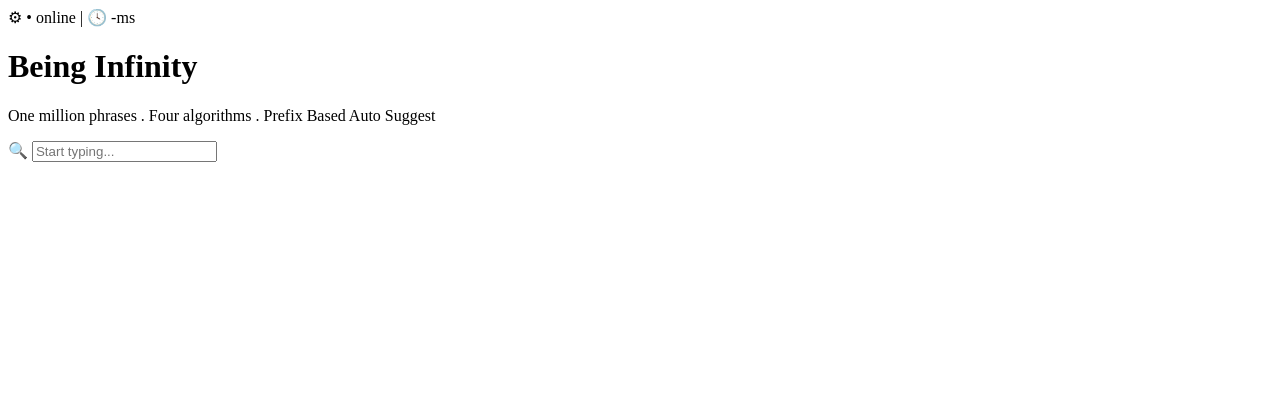
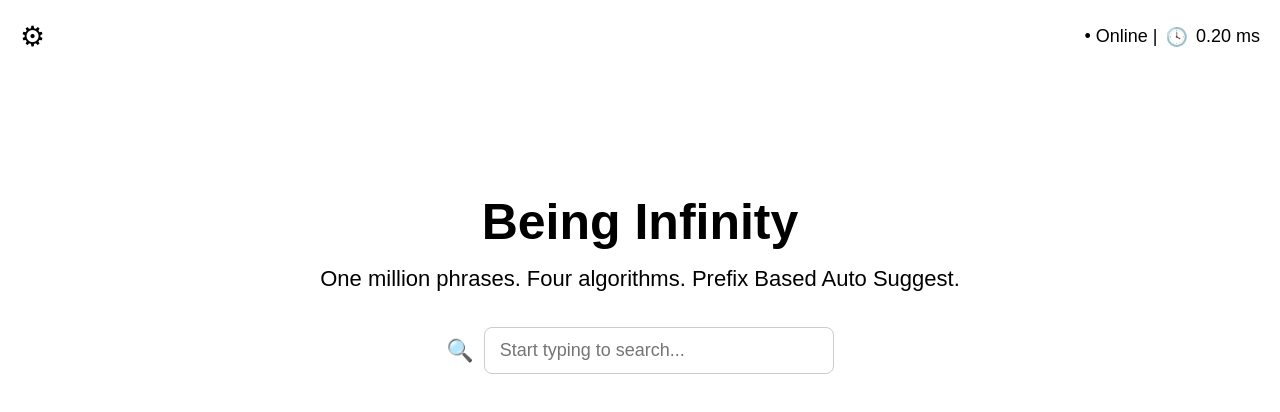
Before and after one commit to Jahnavi-ganumuri/autosuggest, a website: page frontend/pages/autosuggest.html in a window 1280 px wide. Drawn offline with Linux system fonts and the light colour scheme.

Commit message:
styles added

```diff
--- a/frontend/pages/autosuggest.html
+++ b/frontend/pages/autosuggest.html
@@ -3,21 +3,115 @@
 <head>
     <meta charset="UTF-8">
     <meta name="viewport" content="width=device-width, initial-scale=1.0">
-    <title>Document</title>
+    <title>Being Infinity</title>
+
+    <style>
+        * {
+            margin: 0;
+            padding: 0;
+            box-sizing: border-box;
+        }
+
+        body {
+            font-family: Arial, sans-serif;
+        }
+
+
+        .top-bar {
+            display: flex;
+            justify-content: space-between;
+            align-items: center;
+            padding: 20px;
+        }
+
+        .settings {
+            font-size: 28px;
+            cursor: pointer;
+        }
+
+        .status {
+            display: flex;
+            align-items: center;
+            gap: 8px;
+            font-size: 18px;
+        }
+
+
+        .container {
+            text-align: center;
+            margin-top: 120px;
+        }
+
+        h1 {
+            font-size: 50px;
+            margin-bottom: 15px;
+        }
+
+        p {
+            font-size: 22px;
+            margin-bottom: 35px;
+        }
+
+
+        .search-box {
+            display: flex;
+            justify-content: center;
+            align-items: center;
+            gap: 10px;
+        }
+
+        .search-box input {
+            width: 350px;
+            padding: 12px 15px;
+            font-size: 18px;
+            border: 1px solid #ccc;
+            border-radius: 8px;
+            outline: none;
+        }
+
+        .search-box input:focus {
+            border-color: #0078d7;
+        }
+
+        .search-icon {
+            font-size: 22px;
+        }
+    </style>
 </head>
+
 <body>
-    <span>&#9881;</span>
-    <span>&#x2022; online | &#128339; -ms</span>
 
-    <h1>Being Infinity</h1>
-    <p>One million phrases . Four algorithms . Prefix Based Auto Suggest </p>
 
-    <div id="search-box">
-        <span>🔍</span>
-        <input type="text" id="input" placeholder="Start typing...">
+    <div class="top-bar">
+
+
+        <div class="settings">
+            &#9881;
+        </div>
+
+        <div class="status">
+            <span>&#8226; Online |</span>
+            <span>&#128339;</span>
+            <span>0.20 ms</span>
+        </div>
 
     </div>
 
 
+    <div class="container">
+
+        <h1>Being Infinity</h1>
+
+        <p>
+            One million phrases. Four algorithms. Prefix Based Auto Suggest.
+        </p>
+
+        <div class="search-box">
+            <span class="search-icon">🔍</span>
+            <input type="text" placeholder="Start typing to search...">
+        </div>
+
+    </div>
+
 </body>
 </html>
```
